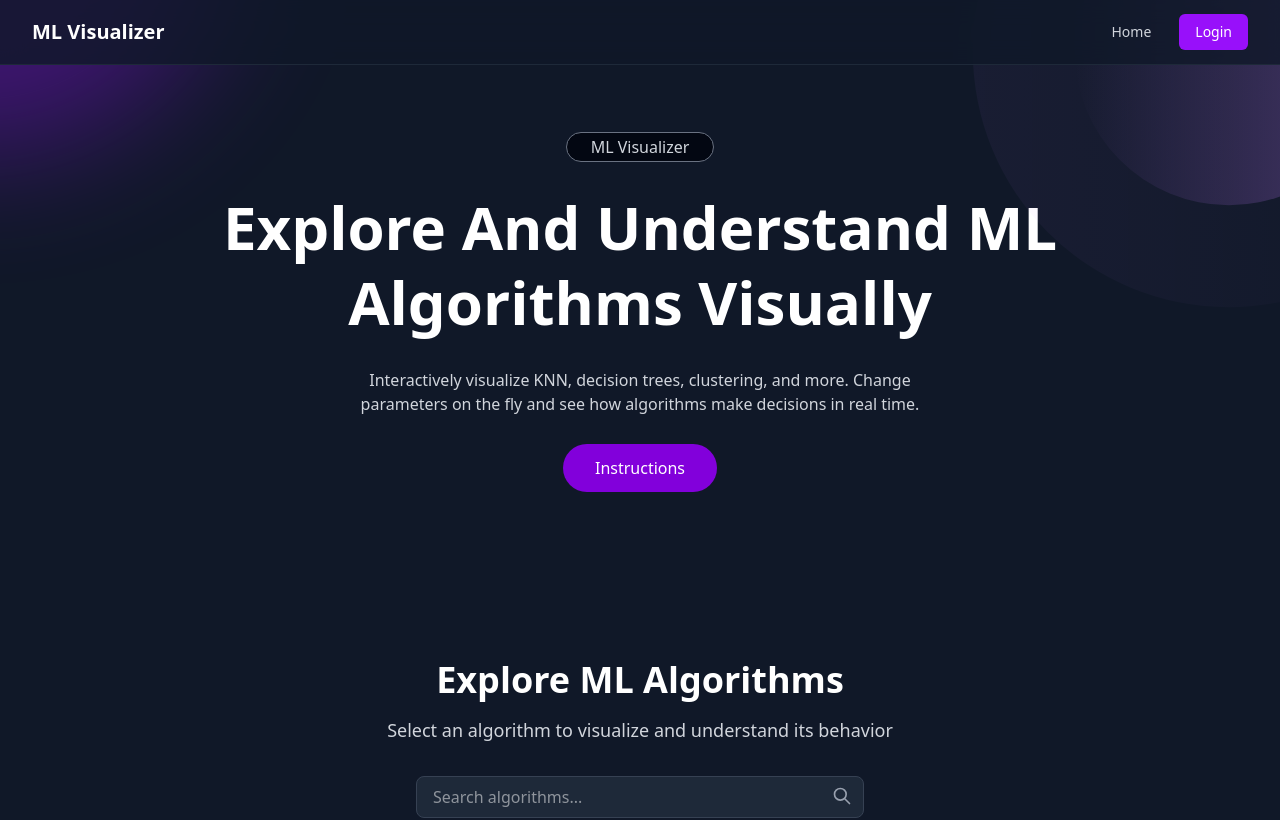
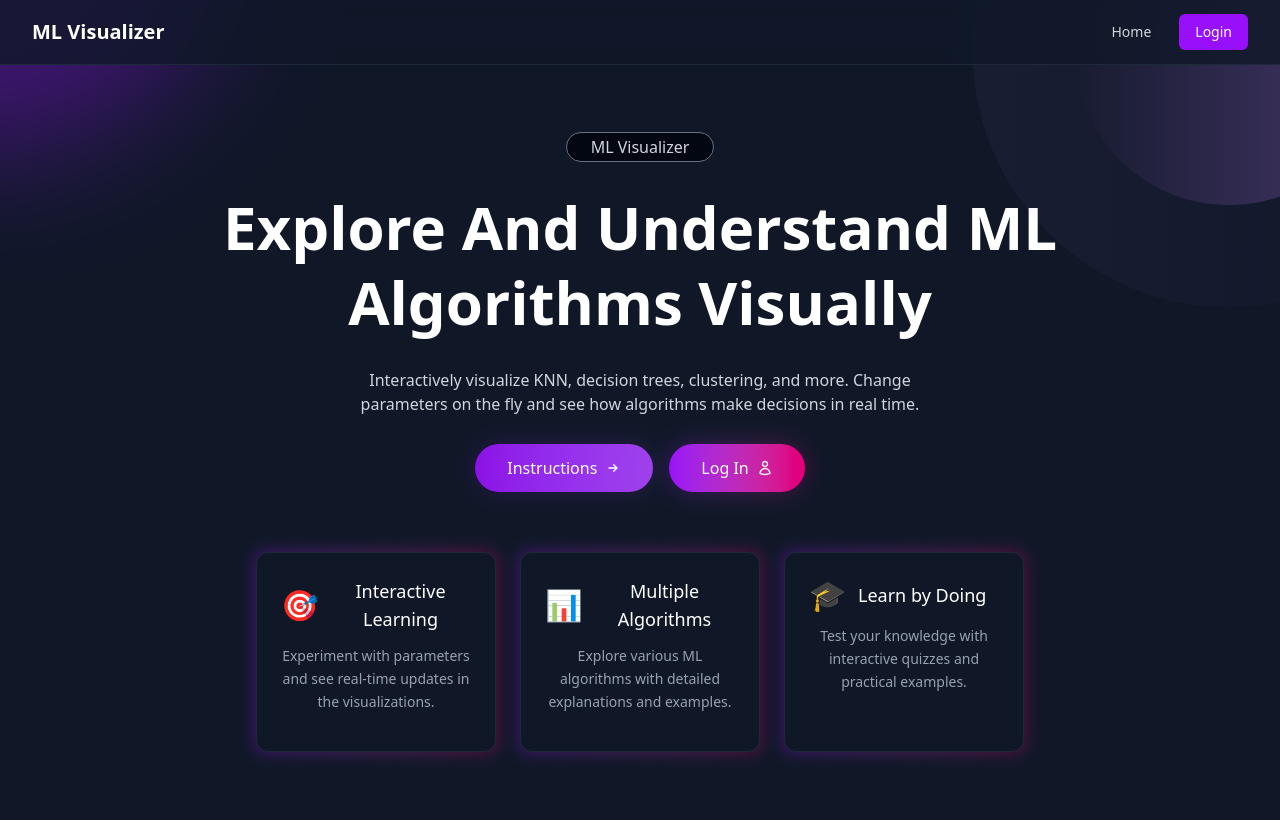
Before and after one commit to idanidan29/Machine_Learning_Visualizer, a Next.js app in the folder client/: page / in a window 1280 px wide. Shown: the top 820 px of the page. Built offline with nearby package versions, Linux system fonts and the light colour scheme; no server answers.

Commit message:
add feture cards

```diff
--- /dev/null
+++ b/client/src/app/components/FeatureCard.tsx
@@ -0,0 +1,25 @@
+import React from 'react';
+
+interface FeatureCardProps {
+  emoji: string;
+  title: string;
+  description: string;
+}
+
+const FeatureCard: React.FC<FeatureCardProps> = ({ emoji, title, description }) => {
+  return (
+    <div className="group relative h-[200px]">
+      <div className="absolute -inset-0.5 bg-gradient-to-r from-purple-600 to-pink-600 rounded-xl blur opacity-30 group-hover:opacity-50 transition duration-300"></div>
+      <div className="relative bg-gray-900 p-6 rounded-xl border border-gray-800 hover:border-purple-500/50 transition-all duration-300 h-full flex flex-col">
+        <div className="flex items-center gap-3 mb-3">
+          <span className="text-3xl transform group-hover:scale-110 transition-transform duration-300">{emoji}</span>
+          <h3 className="text-white font-medium text-lg">{title}</h3>
+        </div>
+        <p className="text-sm text-gray-400 leading-relaxed flex-grow">{description}</p>
+        <div className="absolute bottom-0 left-0 w-full h-1 bg-gradient-to-r from-purple-600 to-pink-600 transform scale-x-0 group-hover:scale-x-100 transition-transform duration-300"></div>
+      </div>
+    </div>
+  );
+};
+
+export default FeatureCard;
--- a/client/src/app/components/Hero.tsx
+++ b/client/src/app/components/Hero.tsx
@@ -1,12 +1,15 @@
 "use client"
 
-import { useState } from 'react'
+import React, { useState } from 'react'
 import Navbar from './Navbar'
 import AlgorithmFilter from './AlgoFilter'
 import DragCloseDrawer from './ui/DragCloseDrawer'
+import { useAuth } from '../contexts/AuthContext'
+import FeatureCard from './FeatureCard'
 
 export default function HeroSection() {
   const [open, setOpen] = useState(false);
+  const { openLoginModal } = useAuth();
 
   return (
     <>
@@ -40,13 +43,73 @@ export default function HeroSection() {
               <p className="text-base text-gray-300 text-center max-w-xl">
                 Interactively visualize KNN, decision trees, clustering, and more. Change parameters on the fly and see how algorithms make decisions in real time.
               </p>
-              <div className="flex justify-center pb-8">
+              <div className="flex justify-center gap-4 pb-8">
                 <button
-                  className="px-8 h-12 rounded-full flex items-center gap-x-3 bg-purple-700 text-white hover:bg-opacity-80 transition-all duration-200 hover:scale-105"
                   onClick={() => setOpen(true)}
+                  className="group relative px-8 py-3 text-base font-medium text-white transition-all duration-300 ease-out hover:scale-102"
                 >
-                  Instructions
+                  <span className="relative z-10 flex items-center gap-2">
+                    Instructions
+                    <svg
+                      className="w-4 h-4 transform transition-transform duration-300 group-hover:translate-x-1"
+                      fill="none"
+                      stroke="currentColor"
+                      viewBox="0 0 24 24"
+                    >
+                      <path
+                        strokeLinecap="round"
+                        strokeLinejoin="round"
+                        strokeWidth={2}
+                        d="M13 7l5 5m0 0l-5 5m5-5H6"
+                      />
+                    </svg>
+                  </span>
+                  <span className="absolute inset-0 rounded-full bg-gradient-to-r from-purple-600/90 to-purple-500/90 opacity-100 transition-opacity duration-300 group-hover:opacity-90"></span>
+                  <span className="absolute inset-0 rounded-full bg-gradient-to-r from-purple-600/50 to-purple-500/50 blur-md opacity-30 transition-opacity duration-300 group-hover:opacity-40"></span>
                 </button>
+
+                <button
+                  onClick={openLoginModal}
+                  className="group relative px-8 py-3 text-base font-medium text-white transition-all duration-300 ease-out hover:scale-102"
+                >
+                  <span className="relative z-10 flex items-center gap-2">
+                    Log In
+                    <svg
+                      className="w-4 h-4 transform transition-transform duration-300 group-hover:translate-x-1"
+                      fill="none"
+                      stroke="currentColor"
+                      viewBox="0 0 24 24"
+                    >
+                      <path
+                        strokeLinecap="round"
+                        strokeLinejoin="round"
+                        strokeWidth={2}
+                        d="M15.75 6a3.75 3.75 0 11-7.5 0 3.75 3.75 0 017.5 0zM4.501 20.118a7.5 7.5 0 0114.998 0A17.933 17.933 0 0112 21.75c-2.676 0-5.216-.584-7.499-1.632z"
+                      />
+                    </svg>
+                  </span>
+                  <span className="absolute inset-0 rounded-full bg-gradient-to-r from-purple-600 to-pink-600 opacity-100 transition-opacity duration-300 group-hover:opacity-90"></span>
+                  <span className="absolute inset-0 rounded-full bg-gradient-to-r from-purple-600 to-pink-600 blur-md opacity-30 transition-opacity duration-300 group-hover:opacity-40"></span>
+                </button>
+              </div>
+
+              {/* Feature Highlights */}
+              <div className="grid grid-cols-1 md:grid-cols-3 gap-6 w-full max-w-3xl">
+                <FeatureCard
+                  emoji="🎯"
+                  title="Interactive Learning"
+                  description="Experiment with parameters and see real-time updates in the visualizations."
+                />
+                <FeatureCard
+                  emoji="📊"
+                  title="Multiple Algorithms"
+                  description="Explore various ML algorithms with detailed explanations and examples."
+                />
+                <FeatureCard
+                  emoji="🎓"
+                  title="Learn by Doing"
+                  description="Test your knowledge with interactive quizzes and practical examples."
+                />
               </div>
             </div>
           </div>
@@ -54,14 +117,6 @@ export default function HeroSection() {
           {/* Algorithm Filter Section */}
           <div id="algorithms" className="mt-8">
             <AlgorithmFilter />
-          </div>
-
-          {/* Auth form section toggler */}
-          <div className="flex justify-center items-center mt-4 mb-10">
-            {/* <div className="w-full max-w-md bg-gray-800 p-3 rounded-xl shadow-l">
-              <SliderToggle selected={selected} setSelected={setSelected} />
-              {selected === "Log In" ? <LogInForm /> : <RegisterForm />}
-            </div> */}
           </div>
         </div>
       </section>
--- a/client/src/app/components/TableOfContents.tsx
+++ b/client/src/app/components/TableOfContents.tsx
@@ -42,7 +42,7 @@ const ContentsView = ({ sections, activeSection, scrollToSection }: {
 );
 
 // Algorithms View Component
-const AlgorithmsView = ({ isMobileMenuOpen, setIsMobileMenuOpen }: {
+const AlgorithmsView = ({ setIsMobileMenuOpen }: {
   isMobileMenuOpen: boolean;
   setIsMobileMenuOpen: (isOpen: boolean) => void;
 }) => {
```
